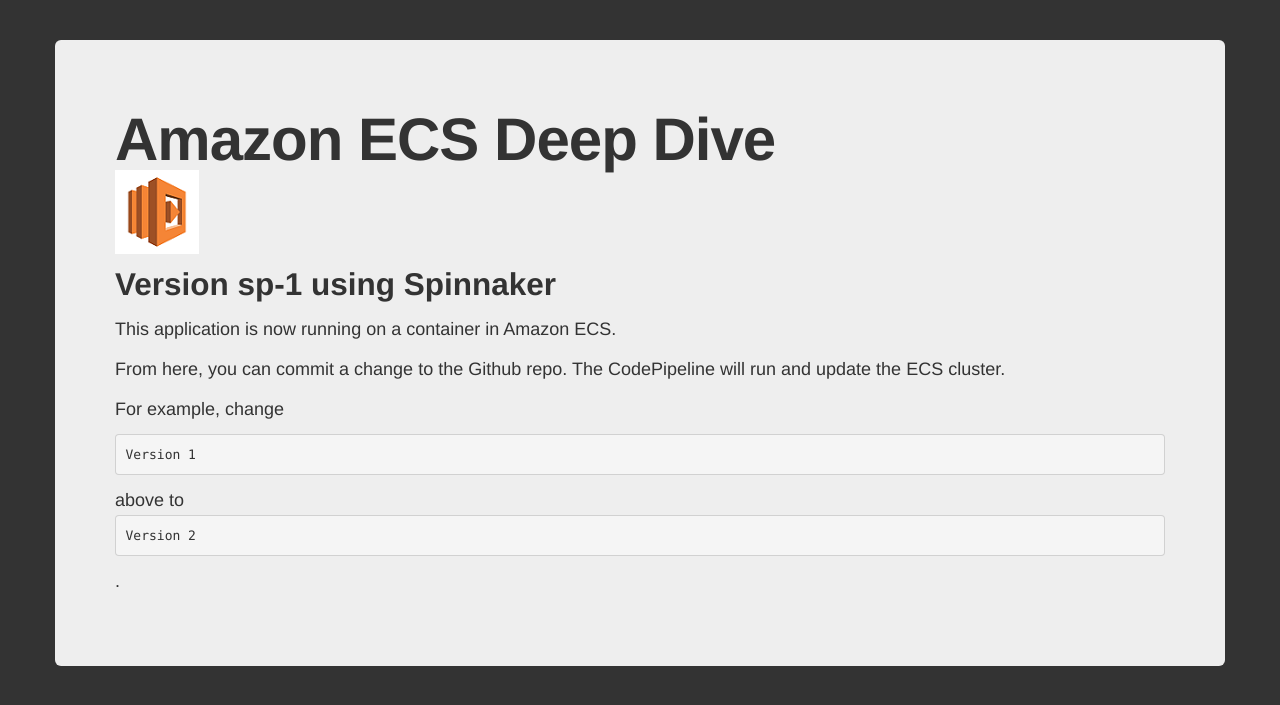
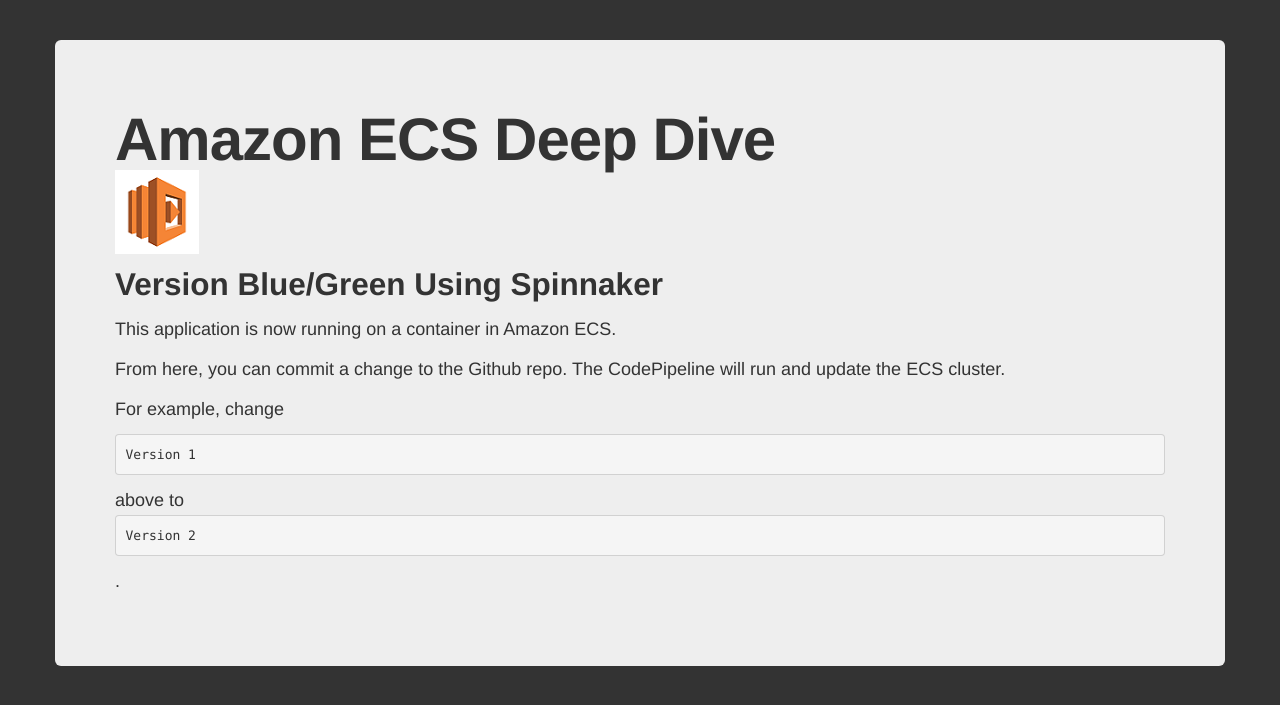
Before and after one commit to ibuchh/ecs-php-demo, a PHP site: page / in a window 1280 px wide. Shown: the top 705 px of the page. Run offline with PHP 8.4, Linux system fonts and the light colour scheme.

Commit message:
Update index.php

```diff
--- a/src/index.php
+++ b/src/index.php
@@ -17,7 +17,7 @@
             <div class="hero-unit">
                 <h1>Amazon ECS Deep Dive</h1>
 				<p><img src="assets/images/ecs.png" /></p>
-                <h2>Version sp-1 using Spinnaker</h2>
+                <h2>Version Blue/Green Using Spinnaker</h2>
                 <p>This application is now running on a container in Amazon ECS.</p>
                 <p>From here, you can commit a change to the Github repo. The CodePipeline will run and update the ECS cluster.</p>
                 <p>For example, change <pre>Version 1</pre> above to <pre>Version 2</pre>.</p>
```
